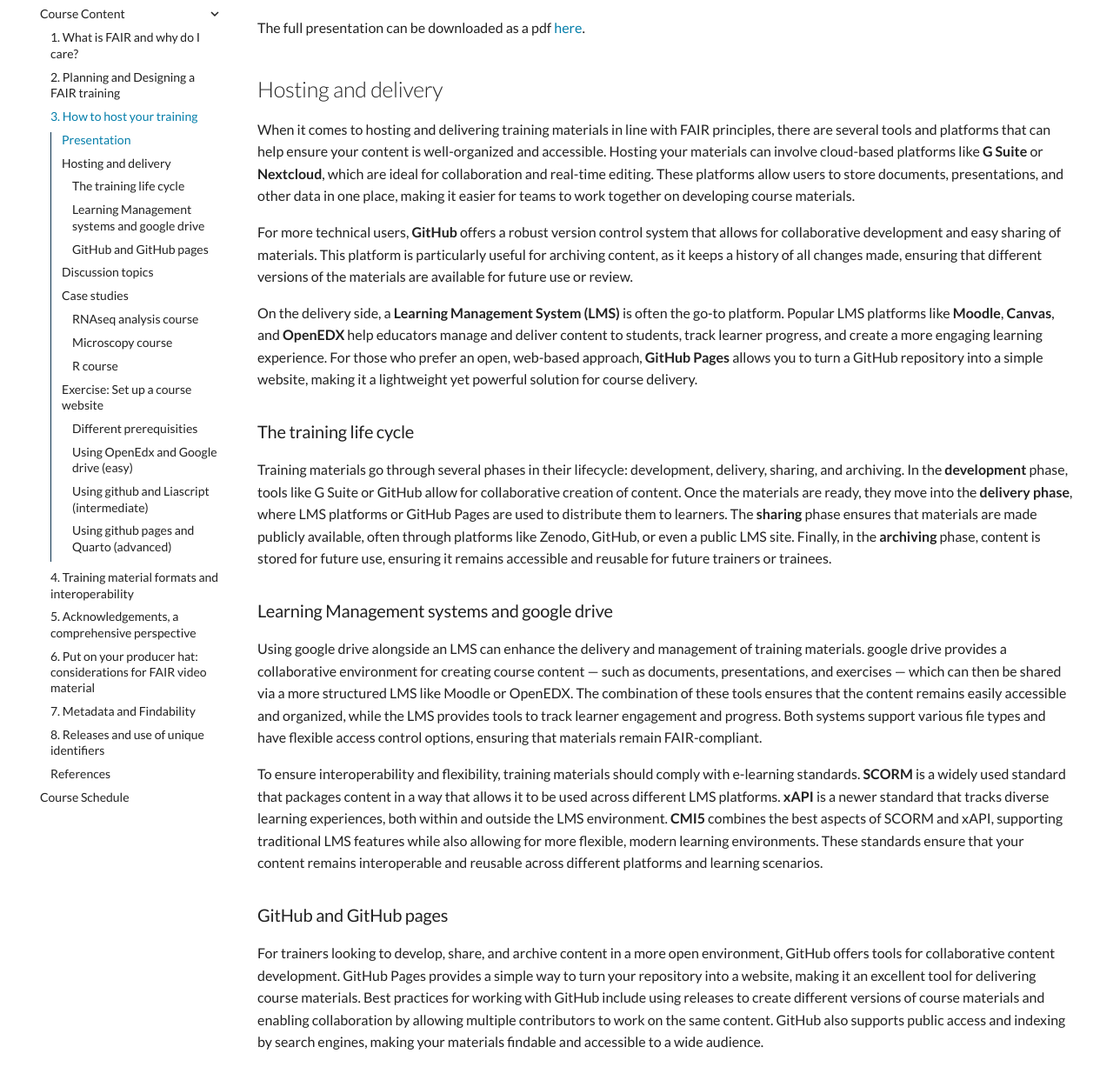
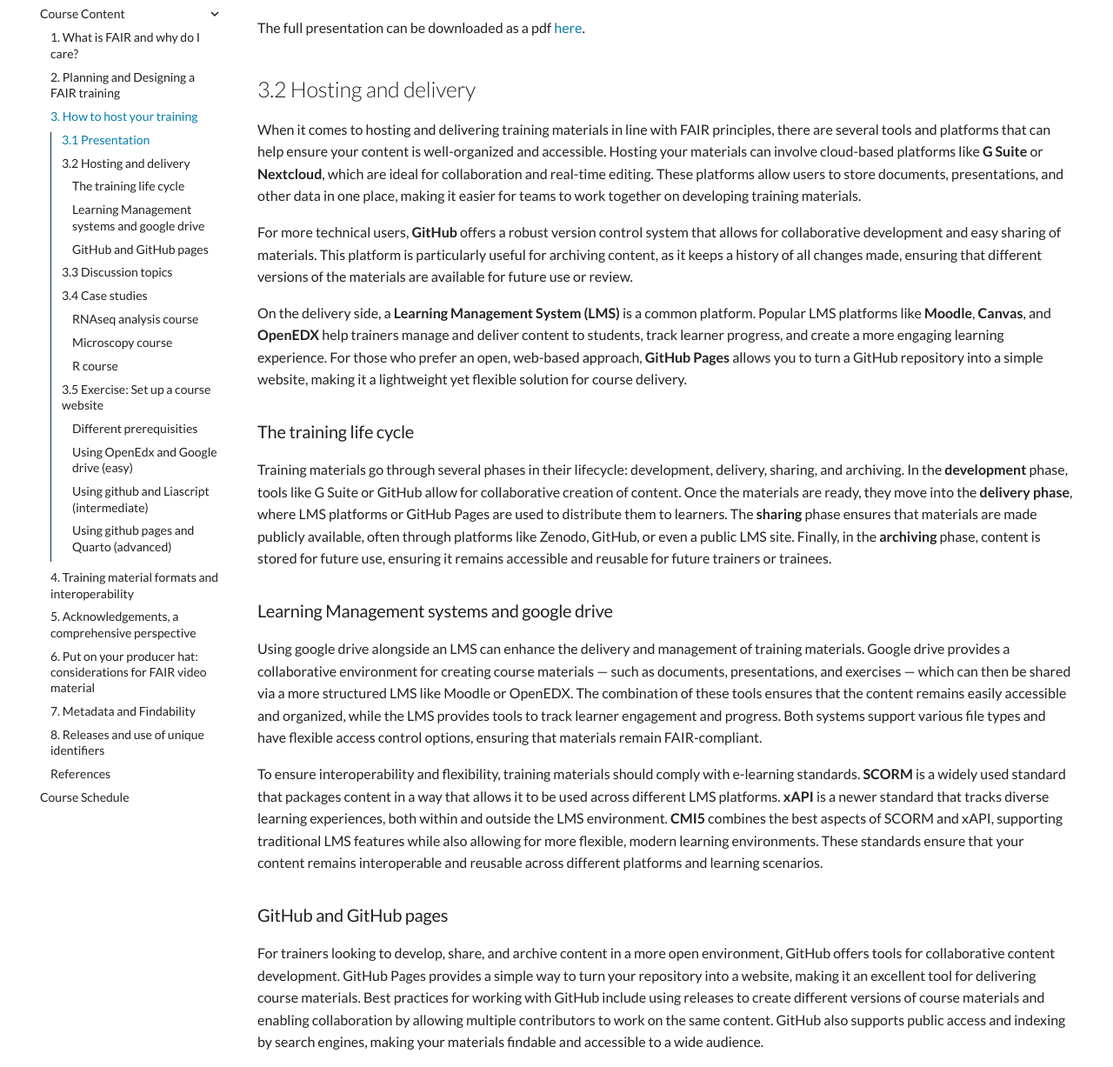
Before and after one commit to elixir-europe-training/ELIXIR-TrP-FAIR-Material-By-Design, an MkDocs documentation site: the page built from docs/chapters/chapter_03.md, in a window 1280 px wide and 1400 px high, scrolled down 842 px, cut to the strip 173-1400 px from the top of the window. Shown: the whole strip at 87% size. Built offline with MkDocs 1.6.1 and Material for MkDocs 9.7.7, drawn with Linux system fonts in a browser that asks for light colours; comment, search, counter and statistics services are not loaded; some of the changed text lies outside the part shown.

Commit message:
updates small things in chapter 3

```diff
--- a/docs/chapters/chapter_03.md
+++ b/docs/chapters/chapter_03.md
@@ -8,21 +8,21 @@
 
 
 
-## Presentation
+## 3.1 Presentation
 Here you can find the presentation for this session:
 
-<iframe src="https://drive.google.com/file/d/1f9OQH3KgY5wJiFnCM9X6TpGxa63ahPfwnutMmt9eQ6U/preview" width="640" height="360" allow="autoplay"></iframe>
+<iframe src="https://docs.google.com/presentation/d/1f9OQH3KgY5wJiFnCM9X6TpGxa63ahPfwnutMmt9eQ6U/preview" width="640" height="360" allow="autoplay"></iframe>
 
-The full presentation can be downloaded as a pdf [here](https://drive.google.com/file/d/1f9OQH3KgY5wJiFnCM9X6TpGxa63ahPfwnutMmt9eQ6U/export?format=pdf).
+The full presentation can be downloaded as a pdf [here](https://docs.google.com/presentation/d/1f9OQH3KgY5wJiFnCM9X6TpGxa63ahPfwnutMmt9eQ6U/export?format=pdf).
 
 
-## Hosting and delivery
+## 3.2 Hosting and delivery
 
-When it comes to hosting and delivering training materials in line with FAIR principles, there are several tools and platforms that can help ensure your content is well-organized and accessible. Hosting your materials can involve cloud-based platforms like **G Suite** or **Nextcloud**, which are ideal for collaboration and real-time editing. These platforms allow users to store documents, presentations, and other data in one place, making it easier for teams to work together on developing course materials.
+When it comes to hosting and delivering training materials in line with FAIR principles, there are several tools and platforms that can help ensure your content is well-organized and accessible. Hosting your materials can involve cloud-based platforms like **G Suite** or **Nextcloud**, which are ideal for collaboration and real-time editing. These platforms allow users to store documents, presentations, and other data in one place, making it easier for teams to work together on developing training materials.
 
 For more technical users, **GitHub** offers a robust version control system that allows for collaborative development and easy sharing of materials. This platform is particularly useful for archiving content, as it keeps a history of all changes made, ensuring that different versions of the materials are available for future use or review.
 
-On the delivery side, a **Learning Management System (LMS)** is often the go-to platform. Popular LMS platforms like **Moodle**, **Canvas**, and **OpenEDX** help educators manage and deliver content to students, track learner progress, and create a more engaging learning experience. For those who prefer an open, web-based approach, **GitHub Pages** allows you to turn a GitHub repository into a simple website, making it a lightweight yet powerful solution for course delivery.
+On the delivery side, a **Learning Management System (LMS)** is a common platform. Popular LMS platforms like **Moodle**, **Canvas**, and **OpenEDX** help trainers manage and deliver content to students, track learner progress, and create a more engaging learning experience. For those who prefer an open, web-based approach, **GitHub Pages** allows you to turn a GitHub repository into a simple website, making it a lightweight yet flexible solution for course delivery.
 
 
 ### The training life cycle
@@ -31,7 +31,7 @@
 
 ### Learning Management systems and google drive
 
-Using google drive alongside an LMS can enhance the delivery and management of training materials. google drive provides a collaborative environment for creating course content — such as documents, presentations, and exercises — which can then be shared via a more structured LMS like Moodle or OpenEDX. The combination of these tools ensures that the content remains easily accessible and organized, while the LMS provides tools to track learner engagement and progress. Both systems support various file types and have flexible access control options, ensuring that materials remain FAIR-compliant.
+Using google drive alongside an LMS can enhance the delivery and management of training materials. Google drive provides a collaborative environment for creating course materials — such as documents, presentations, and exercises — which can then be shared via a more structured LMS like Moodle or OpenEDX. The combination of these tools ensures that the content remains easily accessible and organized, while the LMS provides tools to track learner engagement and progress. Both systems support various file types and have flexible access control options, ensuring that materials remain FAIR-compliant.
 
 To ensure interoperability and flexibility, training materials should comply with e-learning standards. **SCORM** is a widely used standard that packages content in a way that allows it to be used across different LMS platforms. **xAPI** is a newer standard that tracks diverse learning experiences, both within and outside the LMS environment. **CMI5** combines the best aspects of SCORM and xAPI, supporting traditional LMS features while also allowing for more flexible, modern learning environments. These standards ensure that your content remains interoperable and reusable across different platforms and learning scenarios.
 
@@ -40,7 +40,7 @@
 For trainers looking to develop, share, and archive content in a more open environment, GitHub offers tools for collaborative content development. GitHub Pages provides a simple way to turn your repository into a website, making it an excellent tool for delivering course materials. Best practices for working with GitHub include using releases to create different versions of course materials and enabling collaboration by allowing multiple contributors to work on the same content. GitHub also supports public access and indexing by search engines, making your materials findable and accessible to a wide audience.
 
 
-## Discussion topics
+## 3.3 Discussion topics
 
 |              | Findable    |  Accessible  | Interoperable  | Reusable |
 | -----------  | ----------- | -----------  | -------------- | -------- |
@@ -50,7 +50,7 @@
 
 How do the above hosting and delivery alternatives do when looked at through the FAIR principles? Fill in the missing cells.
 
-## Case studies
+## 3.4 Case studies
 
 Below is three case studies of trainers setting up and delivering courses. Analyze each case and judge how FAIR it is when it comes to the training materials life cycle.
 
@@ -66,7 +66,7 @@
 
 Jane has a hybrid course in R. She has set up a course website using github pages and Quarto. She has a github repo where she creates all information regarding the course, including slides and exercises using markdown. She uses releases to separate different instances of her course. All relevant information is published on the github page, with the links to the github repo.
 
-## Exercise: Set up a course website
+## 3.5 Exercise: Set up a course website
 
 Now once you have your course syllabus and learning outcomes, it's time to set up a course website where we can display all this information. A course website helps make your training findable and accessible for your students and the rest of the world.
 
```
